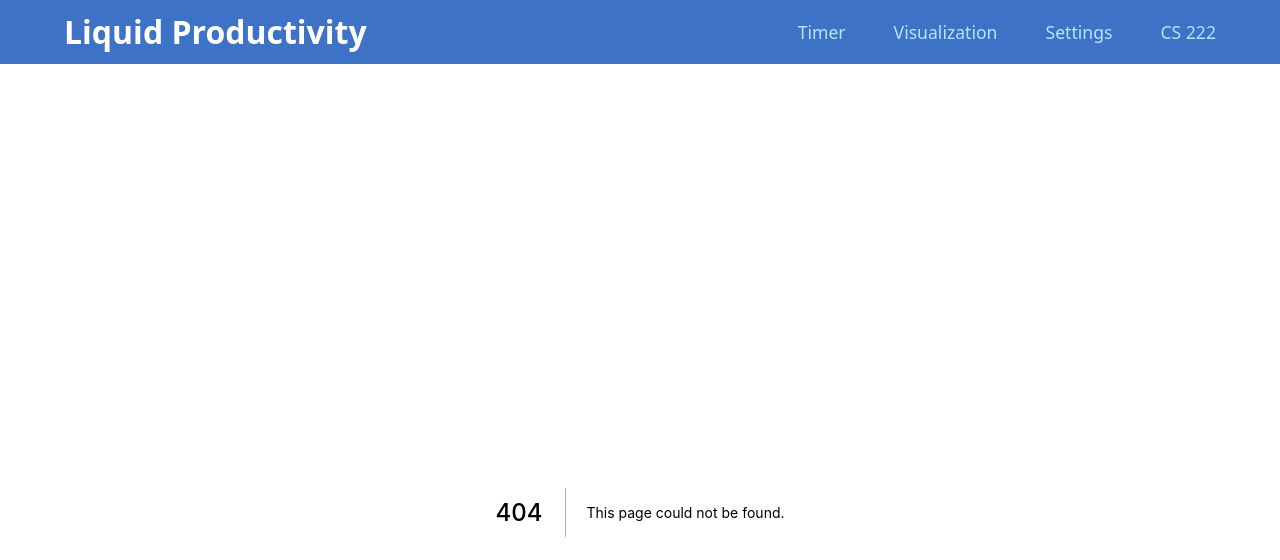
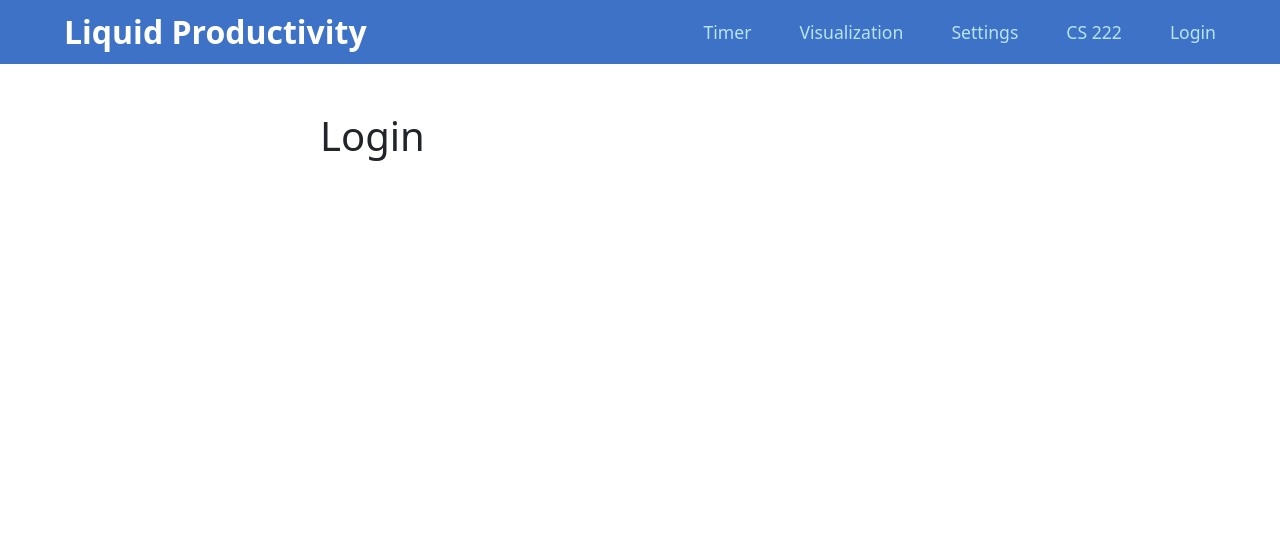
Before and after one commit to CS222-UIUC/course-project-bongo, a Next.js app in the folder nextjs/: page /login in a window 1280 px wide. Before the commit this address had no page. Shown: the top 560 px of the page. Built offline with nearby package versions, Linux system fonts and the light colour scheme.

Commit message:
Added login button on the navigation bar and link it to the login form. Still implementing the login form.

```diff
--- a/nextjs/components/layout/MainNavigation.js
+++ b/nextjs/components/layout/MainNavigation.js
@@ -19,6 +19,9 @@
         <li>
           <Link href='/CS-222'>CS 222</Link>
         </li>
+        <li>
+          <Link href='/login'>Login</Link>
+        </li>
       </ul>
     </nav>
   </header>
--- /dev/null
+++ b/nextjs/pages/login.js
@@ -0,0 +1,15 @@
+
+
+export default function LoginPage() {
+    function addLoginHandler(loginData) {
+
+    }
+
+    return (
+      <div>
+        <h1>Login</h1>
+        {/* can pass function in props as well! */}
+        {/* <NewMeetupForm onAddMeetup={addMeetupHandler}/> */}
+      </div>
+    )
+  }
```
